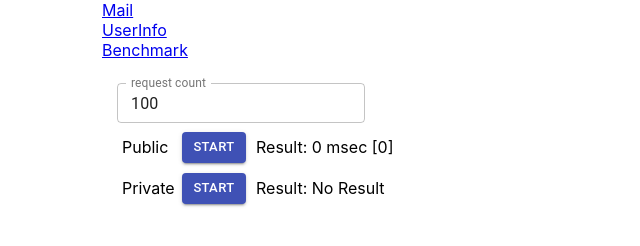
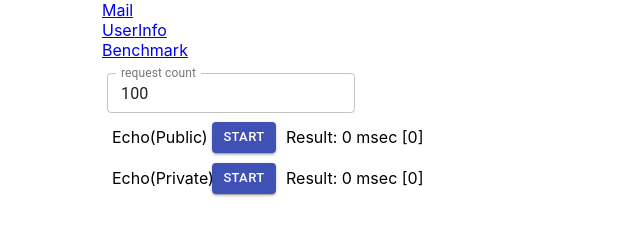
Before and after one commit to ryuken73/jwtServer_PoC, a React (Create React App) app in the folder React/: page /pages/private/benchmark in a window 1280 px wide. Shown: the part 212-458 px from the top of the page, without its empty margins (282-922 px from the left). Built offline with nearby package versions, Linux system fonts and the light colour scheme; no server answers.

Commit message:
update: add benchmark request for public resource

```diff
--- a/React/src/pages/BenchMark.js
+++ b/React/src/pages/BenchMark.js
@@ -9,7 +9,7 @@ function Benchmark() {
     const [reqCount, setReqCount] = React.useState(100);
     const [reqStatus, setReqStatus] = React.useState('stopped');
     const [publicResult, setPublicResult] = React.useState(0);
-    const [privateResult, setPublicPrivate] = React.useState('No Result');
+    const [privateResult, setPrivateResult] = React.useState(0);
     const [publicProcessed, setPublicProcessed] = React.useState(0);
     const [privateProcessed, setPrivateProcessed] = React.useState(0);
 
@@ -29,12 +29,16 @@ function Benchmark() {
         return axios.get(`/public/echo/${reqId}`)
     }
 
+    const requestPrivate = reqId => {
+        return axios.get(`/private/echo/${reqId}`)
+    }
+
     const runReqPublic = React.useCallback(async () => {
+        setReqStatus('started');
         const reqNumbers = mkCounter(reqCount);
         const startTime = Date.now();
+        setPublicResult(0)
         setPublicProcessed(0)
-
-        setReqStatus('public-start');
         for await (let reqId of reqNumbers){
             await requestPublic(reqId);
             setPublicProcessed(processed => processed + 1)
@@ -45,8 +49,39 @@ function Benchmark() {
         setReqStatus('stopped');
     },[reqCount])
 
+
+    const runReqPrivate = React.useCallback(async () => {
+        setReqStatus('started');
+        const reqNumbers = mkCounter(reqCount);
+        const startTime = Date.now();
+        setPrivateResult(0)
+        setPrivateProcessed(0)
+        for await (let reqId of reqNumbers){
+            await requestPrivate(reqId);
+            setPrivateProcessed(processed => processed + 1)
+        }
+
+        const elapsed = Date.now() - startTime;
+        setPrivateResult(elapsed);
+        setReqStatus('stopped');
+    },[reqCount])
+
+    const ButtonCustom = (props) => {
+        return (
+        <Button
+            disabled={reqStatus === 'started'}
+            variant="contained"
+            size="small"
+            color="primary"
+            {...props}
+        >
+            {props.children}
+        </Button>
+        )
+    }
+
     return (
-        <Box display="flex" flexDirection="column" m="15px">
+        <Box display="flex" flexDirection="column" m="5px">
             <Box>
                 <TextField
                     variant="outlined"
@@ -58,15 +93,15 @@ function Benchmark() {
                 ></TextField>
             </Box>
             <Box display="flex" alignItems="center" m="5px">
-                <Box width="60px">Public</Box>
-                <Button variant="contained" size="small" color="primary" onClick={runReqPublic}>Start</Button>
+                <Box width="100px">Echo(Public)</Box>
+                <ButtonCustom onClick={runReqPublic}>Start</ButtonCustom>
                 <Box width="auto" ml="10px">Result: {new Intl.NumberFormat().format(publicResult)} msec   [{publicProcessed}]</Box>
 
             </Box>
             <Box display="flex" alignItems="center" m="5px">
-                <Box width="60px">Private</Box>
-                <Button variant="contained" size="small" color="primary">Start</Button>
-                <Box width="auto" ml="10px">Result: {privateResult}</Box>
+                <Box width="100px">Echo(Private)</Box>
+                <ButtonCustom onClick={runReqPrivate}>Start</ButtonCustom>
+                <Box width="auto" ml="10px">Result: {new Intl.NumberFormat().format(privateResult)} msec   [{privateProcessed}]</Box>
 
             </Box>
         </Box>
```
